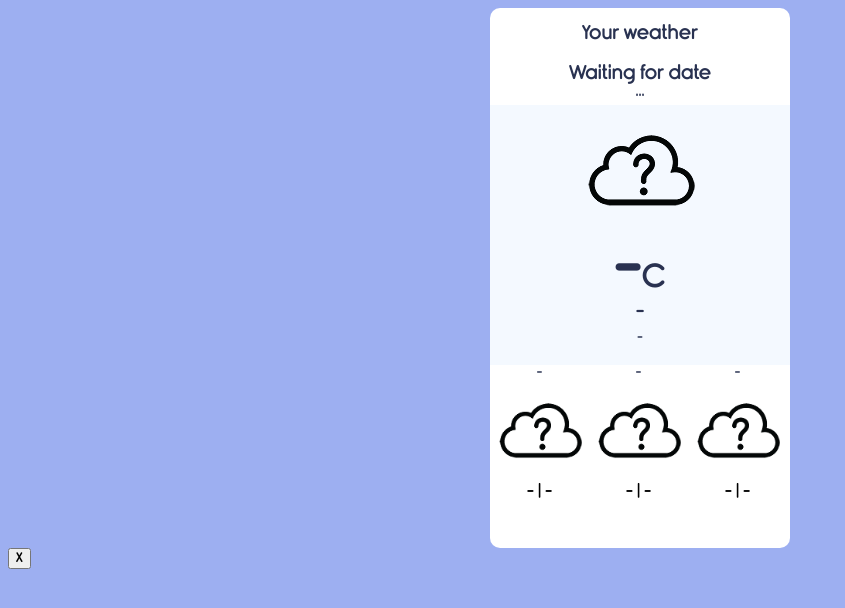
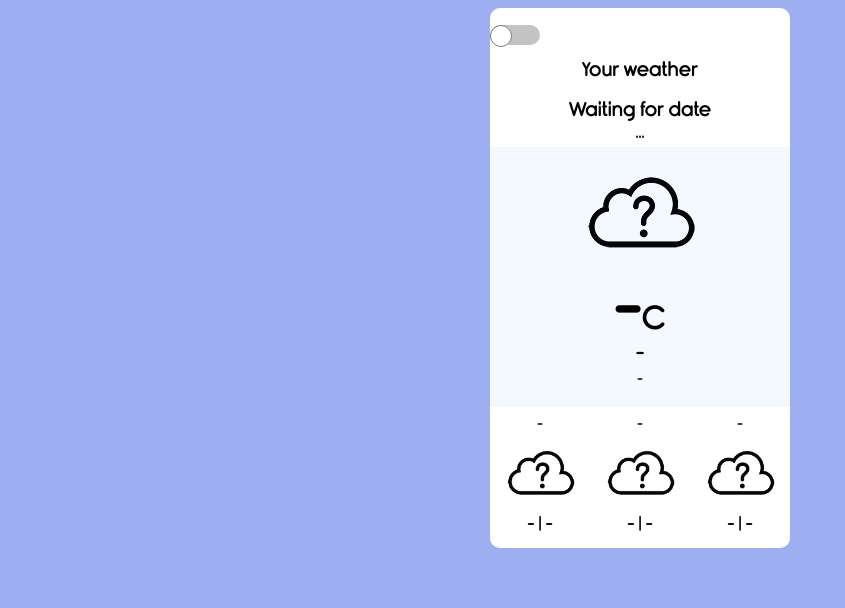
Before and after one commit to ElzbietaSzulc/weatherapp, a PHP site: page / in a window 1280 px wide. Shown: the top 608 px of the page, without its empty margins (0-845 px from the left). Run offline with PHP 8.4, Linux system fonts and the light colour scheme; some libraries are stand-ins or nearby versions.

Commit message:
Add dark mode + scss file

```diff
--- a/app.js
+++ b/app.js
@@ -275,8 +275,22 @@ tempElement.addEventListener("click", function () {
     }
 });
 
-buttonDarkMode.addEventListener("click", function () {
-    document.getElementById('wer').classList.toggle('container-dark');
-    document.body.classList.toggle('container-dark')
-    buttonDarkMode.classList.toggle('dark-mode')
+//darkmode
+var checkbox = document.querySelector('input[name=theme]');
+
+checkbox.addEventListener('change', function () {
+    if (this.checked) {
+        trans()
+        document.documentElement.setAttribute('data-theme', 'dark')
+    } else {
+        trans()
+        document.documentElement.setAttribute('data-theme', 'light')
+    }
 })
+
+let trans = () => {
+    document.documentElement.classList.add('transition');
+    window.setTimeout(() => {
+        document.documentElement.classList.remove('transition')
+    }, 1000)
+}
--- a/index.html
+++ b/index.html
@@ -1,11 +1,10 @@
 <!DOCTYPE html>
-<html lang="en">
+<html lang="en" data-theme="light">
+
 <head>
-    <meta charset="UTF-8" />
-    <meta
-      name="viewport"
-      content="width=device-width, user-scalable=no, initial-scale=1.0, maximum-scale=1.0, minimum-scale=1.0"
-    />
+  <meta charset=" UTF-8" />
+  <meta name="viewport"
+    content="width=device-width, user-scalable=no, initial-scale=1.0, maximum-scale=1.0, minimum-scale=1.0" />
   <meta http-equiv="X-UA-Compatible" content="ie=edge" />
   <title>Weather App - Javascript</title>
   <link rel="stylesheet" href="font/Rimouski.css" />
@@ -13,7 +12,10 @@
 </head>
 
 <body>
-    <div class="container" id="wer">
+  <div class="container" id="weather-card">
+    <div class="toggle-container">
+      <input type="checkbox" id="switch" name="theme" /><label for="switch">Toggle</label>
+    </div>
     <div class="app-title">
       <p>Your weather</p>
     </div>
@@ -80,8 +82,8 @@
       </div>
     </div>
   </div>
-    <button id="id-dark-mode">X</button>
 </body>
 <script src="https://cdnjs.cloudflare.com/ajax/libs/jquery/3.1.1/jquery.min.js"></script>
 <script src="app.js"></script>
+
 </html>
--- a/style.css
+++ b/style.css
@@ -2,32 +2,44 @@
   font-family: "Rimouski";
 }
 
+html {
+  --bg: #9daff1;
+  --bg-panel: #fff;
+  --color-text: #293251;
+  --bg-weather-cont: #f4f9ff;
+  --background-notf: #f8d7da
+;
+}
+
+html[data-theme='dark'] {
+  --bg: #293251;
+  --bg-panel: #434343;
+  --color-text: #293251;
+  --bg-weather-cont: #757575;
+  --background-notf: #a72732;
+}
+
 body {
-  background-color: #9daff1;
+  background-color: var(--bg);
+  display: -webkit-box;
+  display: -ms-flexbox;
+  display: flex;
+  -webkit-box-pack: center;
+      -ms-flex-pack: center;
+          justify-content: center;
+  -webkit-box-align: center;
+      -ms-flex-align: center;
+          align-items: center;
 }
 
 .container {
   width: 300px;
   height: 520px;
-  background-color: #fff;
-
+  background-color: var(--bg-panel);
   display: block;
   margin: 0 auto;
-
   border-radius: 10px;
   padding-bottom: 20px;
-}
-
-.container-dark {
-  /*width: 300px; */
-  /* height: 520px; */
-  background-color: #000;
-
-  /* display: block; */
-  /* margin: 0 auto; */
-
-  /* border-radius: 10px; */
-  /* padding-bottom: 20px; */
 }
 
 .app-title {
@@ -38,10 +50,9 @@ body {
 
 .weather-data p {
   text-align: center;
-  padding: 5px 0 0 0;
+  padding: 5px 0 5px 0;
   margin: 0 auto;
   font-size: 1.2em;
-  color: #293251;
 }
 
 .weather-hour p {
@@ -49,7 +60,7 @@ body {
   padding: 0 0 5px 0;
   margin: 0 auto;
   font-size: 0.9em;
-  color: #293251;
+  color: var(--color-tex);
 }
 
 .app-title p {
@@ -57,7 +68,52 @@ body {
   padding: 15px 0 10px 0;
   margin: 0 auto;
   font-size: 1.2em;
-  color: #293251;
+  color: var(--color-tex);
+}
+
+input[type=checkbox] {
+  height: 0;
+  width: 0;
+  visibility: hidden;
+}
+
+label {
+  cursor: pointer;
+  text-indent: -9999px;
+  width: 50px;
+  height: 20px;
+  background: #c1c3c5;
+  display: block;
+  border-radius: 100px;
+  position: relative;
+}
+
+label:after {
+  content: '';
+  position: absolute;
+  border: 0.2px solid grey;
+  top: 0;
+  left: 0px;
+  width: 20px;
+  height: 20px;
+  background: #fff;
+  border-radius: 100px;
+  -webkit-transition: 0.3s;
+  transition: 0.3s;
+}
+
+input:checked + label {
+  background: #747373;
+}
+
+input:checked + label:after {
+  left: calc(80% - 5px);
+  -webkit-transform: translateX(-5%);
+          transform: translateX(-5%);
+}
+
+label:active:after {
+  width: 20px;
 }
 
 .notification {
@@ -76,7 +132,7 @@ body {
 .weather-container {
   width: 300px;
   height: 260px;
-  background-color: #f4f9ff;
+  background-color: var(--bg-weather-cont);
 }
 
 .weather-icon {
@@ -97,24 +153,21 @@ body {
 .temperature-value p {
   padding: 0;
   margin: 0;
-  color: #293251;
+  color: var(--color-tex);
   font-size: 4em;
   text-align: center;
   cursor: pointer;
 }
 
-.temperature-value p:hover {
-}
-
 .temperature-value span {
-  color: #293251;
+  color: var(--color-tex);
   font-size: 0.5em;
 }
 
 .temperature-description p {
   padding: 8px;
   margin: 0;
-  color: #293251;
+  color: var(--color-tex);
   text-align: center;
   font-size: 1.2em;
 }
@@ -122,7 +175,7 @@ body {
 .location p {
   margin: 0;
   padding: 0;
-  color: #293251;
+  color: var(--color-tex);
   text-align: center;
   font-size: 0.8em;
 }
@@ -131,6 +184,7 @@ body {
 .weather-container-nextDay-2,
 .weather-container-nextDay-3 {
   width: 33%;
+  padding: 10px;
 }
 
 .weather-container-nextDay-1 p,
@@ -140,7 +194,7 @@ body {
   margin: 0 auto;
   font-size: 0.8em;
   max-width: 100%;
-  color: #293251;
+  color: var(--color-tex);
 }
 
 .weather-container-nextDay-1 img,
@@ -150,6 +204,8 @@ body {
 }
 
 .next-day-container {
+  display: -webkit-box;
+  display: -ms-flexbox;
   display: flex;
   text-align: center;
 }
@@ -166,7 +222,4 @@ body {
   margin: 0 auto;
   font-size: 1em;
 }
-
-.dark-mode {
-  background-color: #000;
-}
+/*# sourceMappingURL=style.css.map */
--- /dev/null
+++ b/style.scss
@@ -0,0 +1,215 @@
+* {
+    font-family: "Rimouski";
+}
+
+html {
+    --bg: #9daff1;
+    --bg-panel: #fff;
+    --color-text: #293251;
+    --bg-weather-cont: #f4f9ff;
+    --background-notf: #f8d7da
+}
+
+html[data-theme='dark'] {
+    --bg: #293251;
+    --bg-panel: #434343;
+    --color-text: #293251;
+    --bg-weather-cont: #757575;
+    --background-notf: #a72732;
+}
+
+body {
+    background-color: var(--bg);
+    display: flex;
+    justify-content: center;
+    align-items: center;
+}
+
+.container {
+    width: 300px;
+    height: 520px;
+    background-color: var(--bg-panel);
+
+    display: block;
+    margin: 0 auto;
+
+    border-radius: 10px;
+    padding-bottom: 20px;
+}
+
+.app-title {
+    width: 300px;
+    height: 50px;
+    border-radius: 10px 10px 0 0;
+}
+
+.weather-data p {
+    text-align: center;
+    padding: 5px 0 5px 0;
+    margin: 0 auto;
+    font-size: 1.2em;
+}
+
+.weather-hour p {
+    text-align: center;
+    padding: 0 0 5px 0;
+    margin: 0 auto;
+    font-size: 0.9em;
+    color: var(--color-tex);
+}
+
+.app-title p {
+    text-align: center;
+    padding: 15px 0 10px 0;
+    margin: 0 auto;
+    font-size: 1.2em;
+    color: var(--color-tex);
+}
+
+input[type=checkbox] {
+    height: 0;
+    width: 0;
+    visibility: hidden;
+}
+
+label {
+    cursor: pointer;
+    text-indent: -9999px;
+    width: 50px;
+    height: 20px;
+    background: #c1c3c5;
+    display: block;
+    border-radius: 100px;
+    position: relative;
+}
+
+label:after {
+    content: '';
+    position: absolute;
+    border: 0.2px solid grey;
+    top: 0;
+    left: 0px;
+    width: 20px;
+    height: 20px;
+    background: #fff;
+    border-radius: 100px;
+    transition: 0.3s;
+}
+
+input:checked+label {
+    background: #747373;
+}
+
+input:checked+label:after {
+    left: calc(80% - 5px);
+    transform: translateX(-5%);
+}
+
+label:active:after {
+    width: 20px;
+}
+
+.notification {
+    background-color: #f8d7da;
+    display: none;
+}
+
+.notification p {
+    color: #721c24;
+    font-size: 1.2em;
+    margin: 0;
+    text-align: center;
+    padding: 10px 0;
+}
+
+.weather-container {
+    width: 300px;
+    height: 260px;
+    background-color: var(--bg-weather-cont);
+}
+
+.weather-icon {
+    width: 300px;
+    height: 128px;
+}
+
+.weather-icon img {
+    display: block;
+    margin: 0 auto;
+}
+
+.temperature-value {
+    width: 300px;
+    height: 60px;
+}
+
+.temperature-value p {
+    padding: 0;
+    margin: 0;
+    color: var(--color-tex);
+    font-size: 4em;
+    text-align: center;
+    cursor: pointer;
+}
+
+.temperature-value span {
+    color: var(--color-tex);
+    font-size: 0.5em;
+}
+
+.temperature-description p {
+    padding: 8px;
+    margin: 0;
+    color: var(--color-tex);
+    text-align: center;
+    font-size: 1.2em;
+}
+
+.location p {
+    margin: 0;
+    padding: 0;
+    color: var(--color-tex);
+    text-align: center;
+    font-size: 0.8em;
+}
+
+.weather-container-nextDay-1,
+.weather-container-nextDay-2,
+.weather-container-nextDay-3 {
+    width: 33%;
+    padding: 10px;
+}
+
+.weather-container-nextDay-1 p,
+.weather-container-nextDay-2 p,
+.weather-container-nextDay-3 p {
+    text-align: center;
+    margin: 0 auto;
+    font-size: 0.8em;
+    max-width: 100%;
+    color: var(--color-tex);
+}
+
+.weather-container-nextDay-1 img,
+.weather-container-nextDay-2 img,
+.weather-container-nextDay-3 img {
+    max-width: 100%;
+}
+
+.next-day-container {
+    display: flex;
+    text-align: center;
+}
+
+.temperaturemax-value-nextDay1,
+.temperaturemin-value-nextDay1,
+.temperaturemax-value-nextDay2,
+.temperaturemin-value-nextDay2,
+.temperaturemax-value-nextDay3,
+.temperaturemin-value-nextDay3 {
+    display: inline;
+    text-align: center;
+    cursor: pointer;
+    margin: 0 auto;
+    font-size: 1em;
+}
```
Also changed, not shown: 1 other file. Lines whose indentation alone changed are shown as unchanged.
